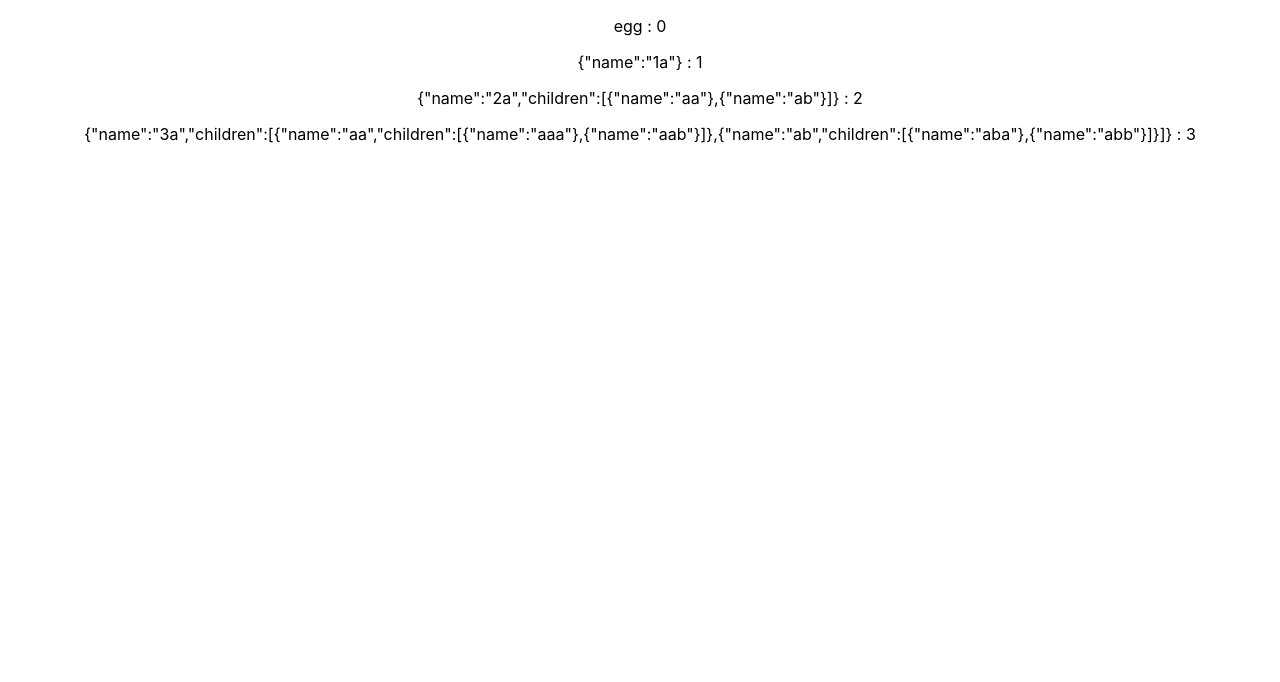
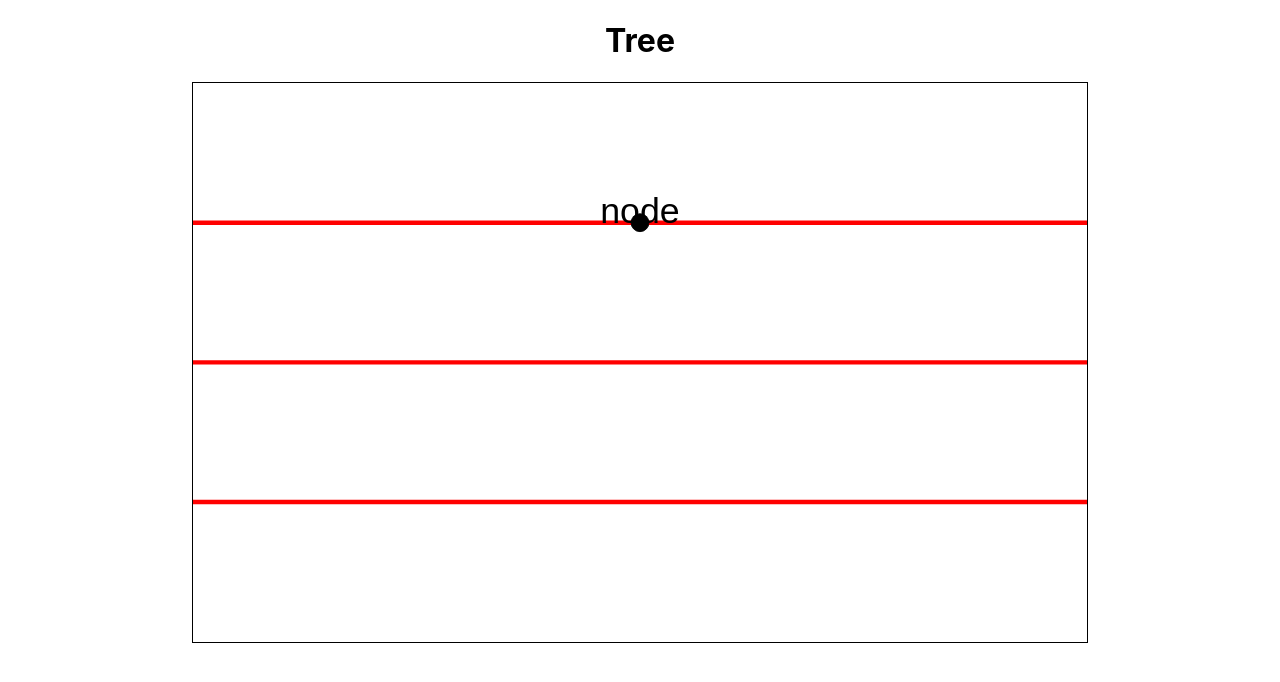
Before and after one commit to Harrison-Hughes/treeple, a React (Create React App) app: page / in a window 1280 px wide. Shown: the top 682 px of the page. Built offline with nearby package versions, Linux system fonts and the light colour scheme.

Commit message:
tier method split into ycoords

```diff
--- a/src/App.js
+++ b/src/App.js
@@ -1,5 +1,5 @@
 import React from "react";
-// import Tree from "./Tree";
+import Tree from "./Tree";
 import "./App.css";
 
 // eslint-disable-next-line
@@ -28,41 +28,10 @@ const data3 = {
   ],
 };
 
-const objectDepth = (object) => {
-  if (typeof object !== "object" || object === null) return 0;
-  let pathDepths = [];
-  const addPathDepth = (depth) => pathDepths.push(depth);
-  nodeChildren(object, 0, addPathDepth);
-  let orderedPathDepths = pathDepths.sort((x, y) => y - x);
-  return orderedPathDepths[0];
-};
-
-const nodeChildren = (node, depthCounter, endOfPathFunc) => {
-  if (!!node["children"]) {
-    node["children"].map((node) =>
-      nodeChildren(node, depthCounter + 1, endOfPathFunc)
-    );
-  } else {
-    endOfPathFunc(depthCounter + 1);
-  }
-};
-
 function App() {
   return (
     <div className="App">
-      {/* <Tree input={data2} /> */}
-      <p>
-        {"egg"} : {objectDepth("egg")}
-      </p>
-      <p>
-        {JSON.stringify(data1)} : {objectDepth(data1)}
-      </p>
-      <p>
-        {JSON.stringify(data2)} : {objectDepth(data2)}
-      </p>
-      <p>
-        {JSON.stringify(data3)} : {objectDepth(data3)}
-      </p>
+      <Tree input={data3} />
     </div>
   );
 }
--- a/src/Nodes.js
+++ b/src/Node.js
@@ -3,9 +3,9 @@ import React from "react";
 const Node = ({ x, y, r, text }) => {
   return (
     <>
-      <circle cx={x} cy={y} r={r} stroke="black" stroke-width="3" />
+      <circle cx={x} cy={y} r={r} stroke="black" strokeWidth="0.1" />
       <g
-        fontSize={8}
+        fontSize={4}
         fontFamily="sans-serif"
         fill="black"
         stroke="none"
--- a/src/Tree.js
+++ b/src/Tree.js
@@ -1,20 +1,70 @@
 import React from "react";
+import Node from "./Node";
 import "./Tree.css";
 
+const treeDepth = (object) => {
+  const nodeChildren = (node, depthCounter, endOfPathFunc) => {
+    if (!!node["children"]) {
+      node["children"].map((node) =>
+        nodeChildren(node, depthCounter + 1, endOfPathFunc)
+      );
+    } else {
+      endOfPathFunc(depthCounter + 1);
+    }
+  };
+  if (typeof object !== "object" || object === null) return 0;
+  let pathDepths = [];
+  const addPathDepth = (depth) => pathDepths.push(depth);
+  nodeChildren(object, 0, addPathDepth);
+  let orderedPathDepths = pathDepths.sort((x, y) => y - x);
+  return orderedPathDepths[0];
+};
+
+const renderYCoords = (data) => {
+  let coords = [];
+  const tiers = treeDepth(data);
+  for (let tier = 0; tier < tiers; tier++) {
+    coords.push((100 / (tiers + 1)) * (tier + 1));
+  }
+  return coords;
+};
+
+const renderTiers = (data) => {
+  let output = [];
+  const yCoords = renderYCoords(data);
+  for (let i = 0; i < yCoords.length; i++) {
+    output.push(
+      <line
+        x1="0%"
+        y1={`${yCoords[i]}%`}
+        x2="100%"
+        y2={`${yCoords[i]}%`}
+        stroke="rgb(255,0,0)"
+        strokeWidth="0.5"
+        key={i}
+      />
+    );
+  }
+  return output.map((line) => {
+    return line;
+  });
+};
+
+const renderNodes = (data) => {
+  let tieredNodes = [];
+  return <Node x={"50%"} y={`${100 / 4}%`} r={1} text={"node"} />;
+};
+
 const Tree = ({ input }) => {
-  // const objectDepth = (object) => {
-  //   if (typeof object !== "object" || object === null) return 0;
-  //   let pathDepth = [1];
-  //   if (!!object["children"]) return Math.max(pathDepth);
-  // };
-
+  console.log(renderYCoords(input));
   return (
     <>
       <h1>Tree</h1>
-      {/* <p>data: {JSON.stringify(input)}</p>
-      <p>depth: {objectDepth(input)}</p> */}
       <div className="svgContainer">
-        <svg xmlns="http://www.w3.org/2000/svg" viewBox="0 0 100 62.5"></svg>
+        <svg xmlns="http://www.w3.org/2000/svg" viewBox="0 0 100 62.5">
+          {renderTiers(input)}
+          {renderNodes(input)}
+        </svg>
       </div>
     </>
   );
```
